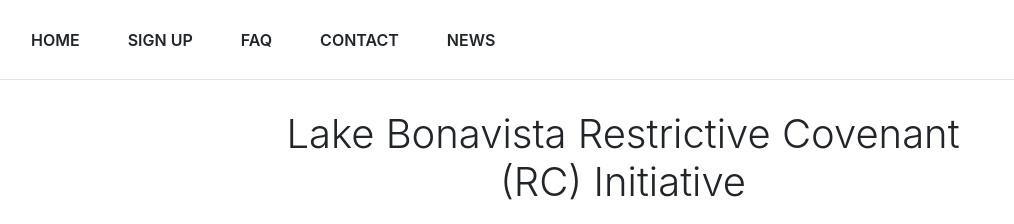
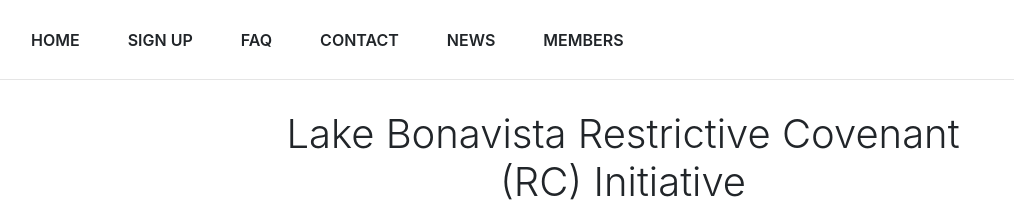
Before and after one commit to BonavistaRC/BonavistaRC.github.io, a Jekyll site: the page built from index.markdown, in a window 1280 px wide. Shown: the top 224 px of the page, without its empty margins (17-1031 px from the left). Built offline with Jekyll 4.4.1, drawn with Linux system fonts in a browser that asks for light colours.

Commit message:
Added Public link to the Member Portal

```diff
--- a/_layouts/default.html
+++ b/_layouts/default.html
@@ -36,6 +36,7 @@
 				<h3 class="text-muted ml-5 no-link-color"><a class="no-link-color" href="/faq">{{ "FAQ" }}</a></h3>
 				<h3 class="text-muted ml-5 no-link-color"><a class="no-link-color" href="/contact">{{ "Contact" }}</a></h3>
 				<h3 class="text-muted ml-5 no-link-color"><a class="no-link-color" href="/news">{{ "News" }}</a></h3>
+				<h3 class="text-muted ml-5 no-link-color"><a class="no-link-color" href="/members">{{ "Members" }}</a></h3>
 			</div><!-- /.header -->
 
 		<div class="container">
--- a/css/main.css
+++ b/css/main.css
@@ -125,6 +125,32 @@ body {
   border-top: 1px solid #e5e5e5;
 }
 
+
+/* Keep footer at the bottom of short pages */
+html {
+    height: 100%;
+}
+
+body {
+    min-height: 100vh;
+    min-height: 100dvh;
+    display: flex;
+    flex-direction: column;
+    margin: 0;
+}
+
+/* Main content expands to fill available space */
+body > .container {
+    flex: 1 0 auto;
+}
+
+/* Footer stays below content */
+.footer {
+    flex-shrink: 0;
+    width: 100%;
+}
+
+
 /* Customize container */
 @media (min-width: 768px) {
   .container {
```
